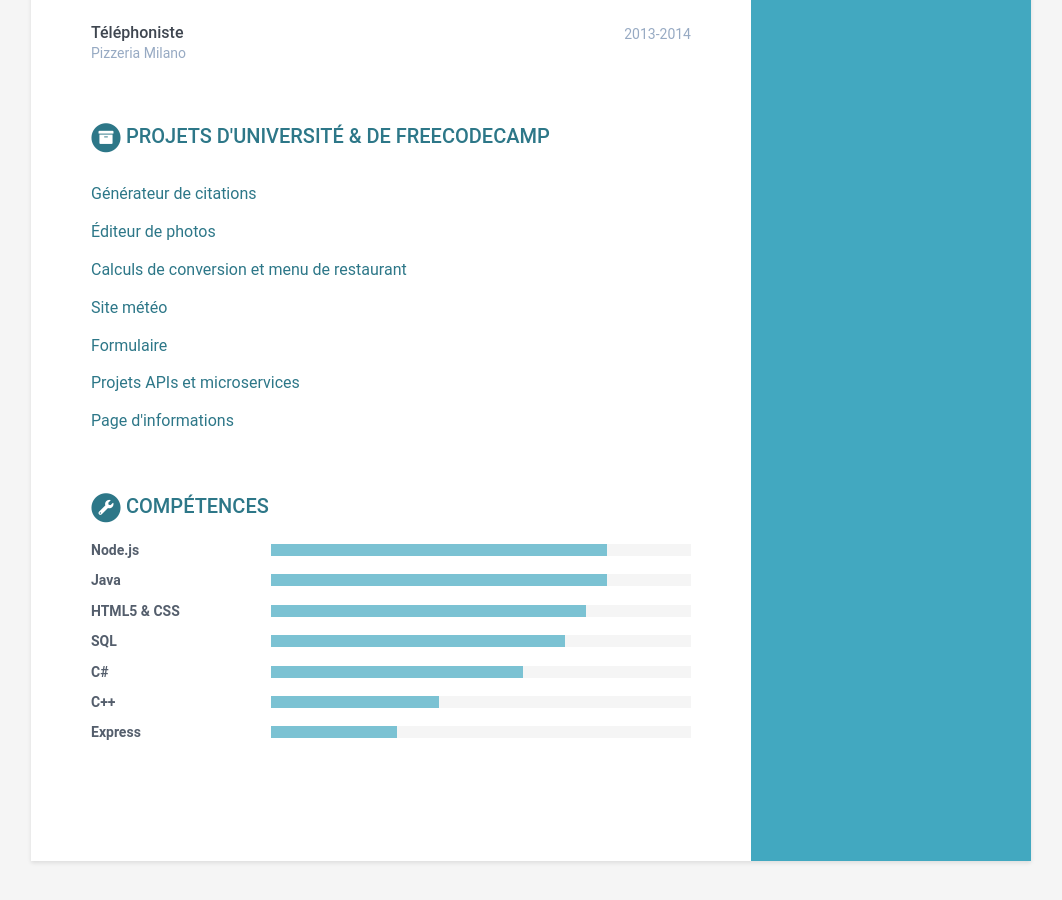
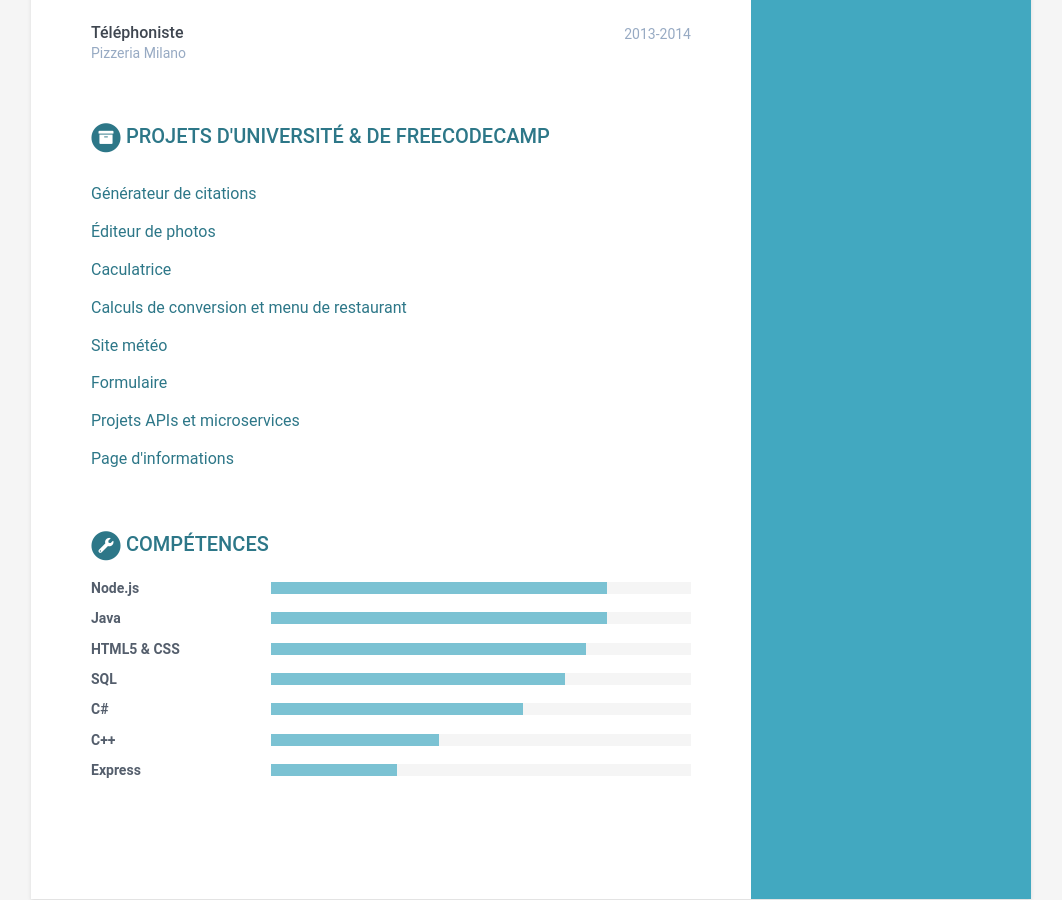
Before and after one commit to noegagnon/cv-fr, a Jekyll site: the page built from index.html, in a window 1280 px wide and 900 px high, scrolled down 1062 px. Shown: the whole window, without its empty margins (109-1171 px from the left). Built offline with Jekyll 4.4.1, drawn with Linux system fonts in a browser that asks for light colours.

Commit message:
ajout calculatrice

```diff
--- a/_data/data.yml
+++ b/_data/data.yml
@@ -87,6 +87,9 @@ projects:
       - title: Éditeur de photos
         link: "http://noemiegagnon.com/tp1-1015/"
 
+      - title: Caculatrice
+        link: "https://codepen.io/noegag/full/ZEWKqjB"
+
       - title: Calculs de conversion et menu de restaurant
         link: "https://noemiegagnon.com/tp3-1144/"
 
```
